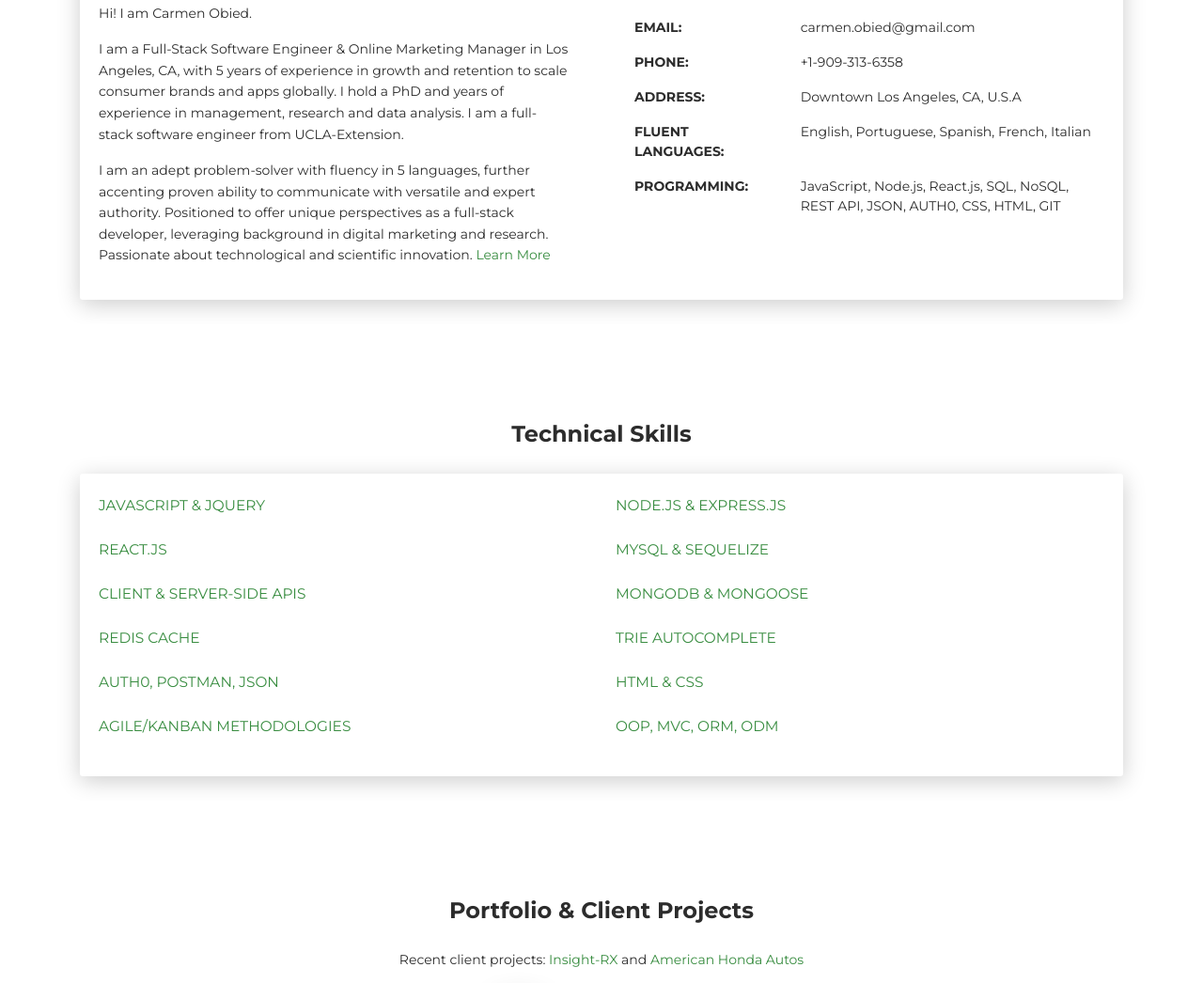
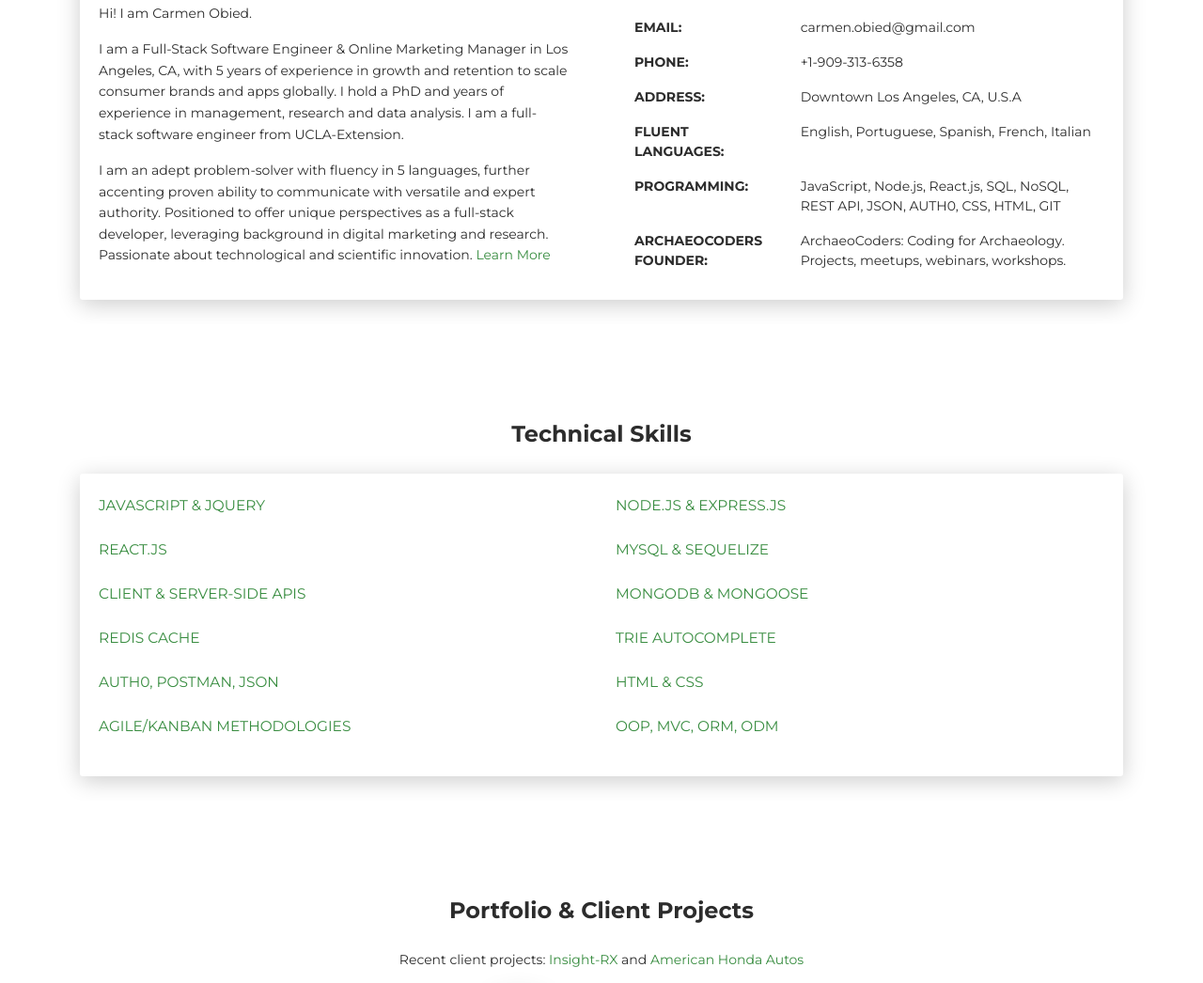
Before and after one commit to carmenobied/Portfolio-Software-Engineer, a plain HTML site: page index.html in a window 1280 px wide. Shown: the part 687-1733 px from the top of the page at 94% size. Drawn offline with Linux system fonts and the light colour scheme.

Commit message:
updated personal info and archaeocoders

```diff
--- a/index.html
+++ b/index.html
@@ -116,6 +116,10 @@
             <div class="row mt-3">
               <div class="col-sm-4"><strong class="text-uppercase">Programming:</strong></div>
               <div class="col-sm-8">JavaScript, Node.js, React.js, SQL, NoSQL, REST API, JSON, AUTH0, CSS, HTML, GIT</div>
+            </div>
+            <div class="row mt-3">
+              <div class="col-sm-4"><strong class="text-uppercase">ArchaeoCoders Founder:</strong></div>
+              <div class="col-sm-8">ArchaeoCoders: Coding for Archaeology. Projects, meetups, webinars, workshops.</div>
             </div>
           </div>
         </div>
```
